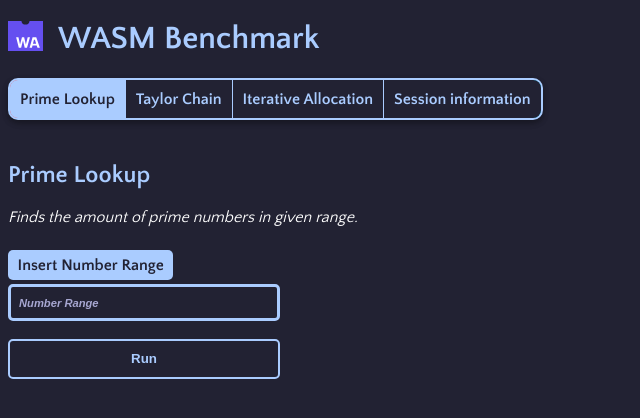
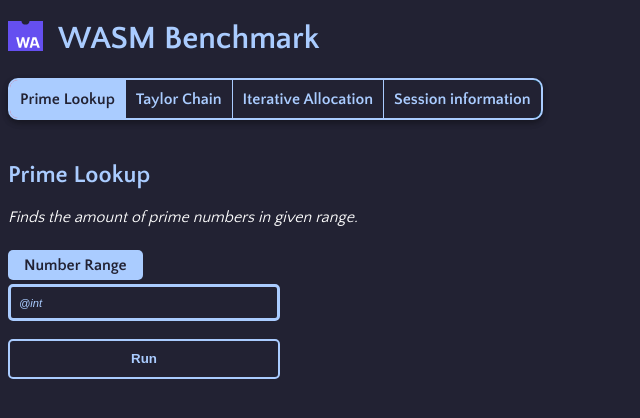
Before and after one commit to DrewJay/WASM-benchmark, a Vue app: page / in a window 1280 px wide. Shown: the top 418 px of the page, without its empty margins (0-640 px from the left). Built offline with nearby package versions, Linux system fonts and the light colour scheme; no server answers.

Commit message:
Updated input design.

```diff
--- a/src/components/VInput.vue
+++ b/src/components/VInput.vue
@@ -80,7 +80,7 @@
             font-size: 1rem;
             background-color: $front-main;
             color: $back-main;
-            padding: .4rem .6rem .4rem .6rem;
+            padding: .4rem 1rem .4rem 1rem;
             margin-bottom: .2rem;
             display: table;
             border-radius: 5px;
@@ -105,10 +105,10 @@
             width: 250px;
 
             &::-webkit-input-placeholder {
-                color: #a7a7d1;
-                font-weight: bold;
+                color: $front-main;
                 font-style: oblique;
                 font-size: .7rem;
+                font-weight: 100;
             }
         }
     }
--- a/src/views/config.ts
+++ b/src/views/config.ts
@@ -11,8 +11,8 @@ const benchmarkConfig: object[] = [
             {
                 name: 'range',
                 type: 'text',
-                label: 'Insert Number Range',
-                placeholder: 'Number Range',
+                label: 'Number Range',
+                placeholder: '@int',
             },
         ],
     },
@@ -24,20 +24,20 @@ const benchmarkConfig: object[] = [
             {
                 name: 'base',
                 type: 'text',
-                label: 'Insert Base',
-                placeholder: 'Base',
+                label: 'Power Base',
+                placeholder: '@double',
             },
             {
                 name: 'exponent',
                 type: 'text',
-                label: 'Insert Exponent',
-                placeholder: 'Exponent',
+                label: 'Power Exponent',
+                placeholder: '@int',
             },
             {
                 name: 'accuracy',
                 type: 'text',
-                label: 'Insert Accuracy',
-                placeholder: 'Accuracy',
+                label: 'Accuracy',
+                placeholder: '@int',
             },
         ],
     },
@@ -49,8 +49,8 @@ const benchmarkConfig: object[] = [
             {
                 name: 'iterations',
                 type: 'text',
-                label: 'Insert Number of Iterations',
-                placeholder: 'Iterations',
+                label: 'Number of Iterations',
+                placeholder: '@int',
             },
         ],
     },
```
